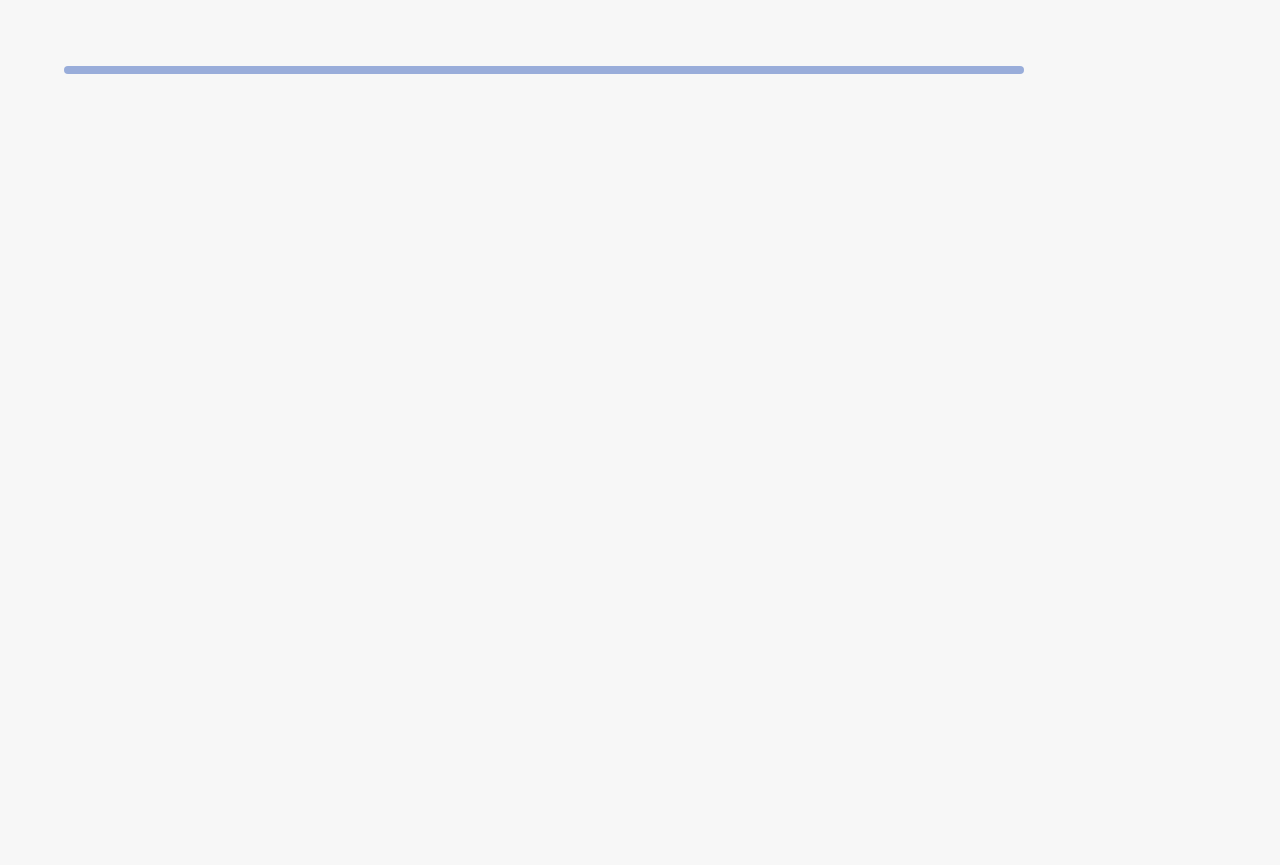
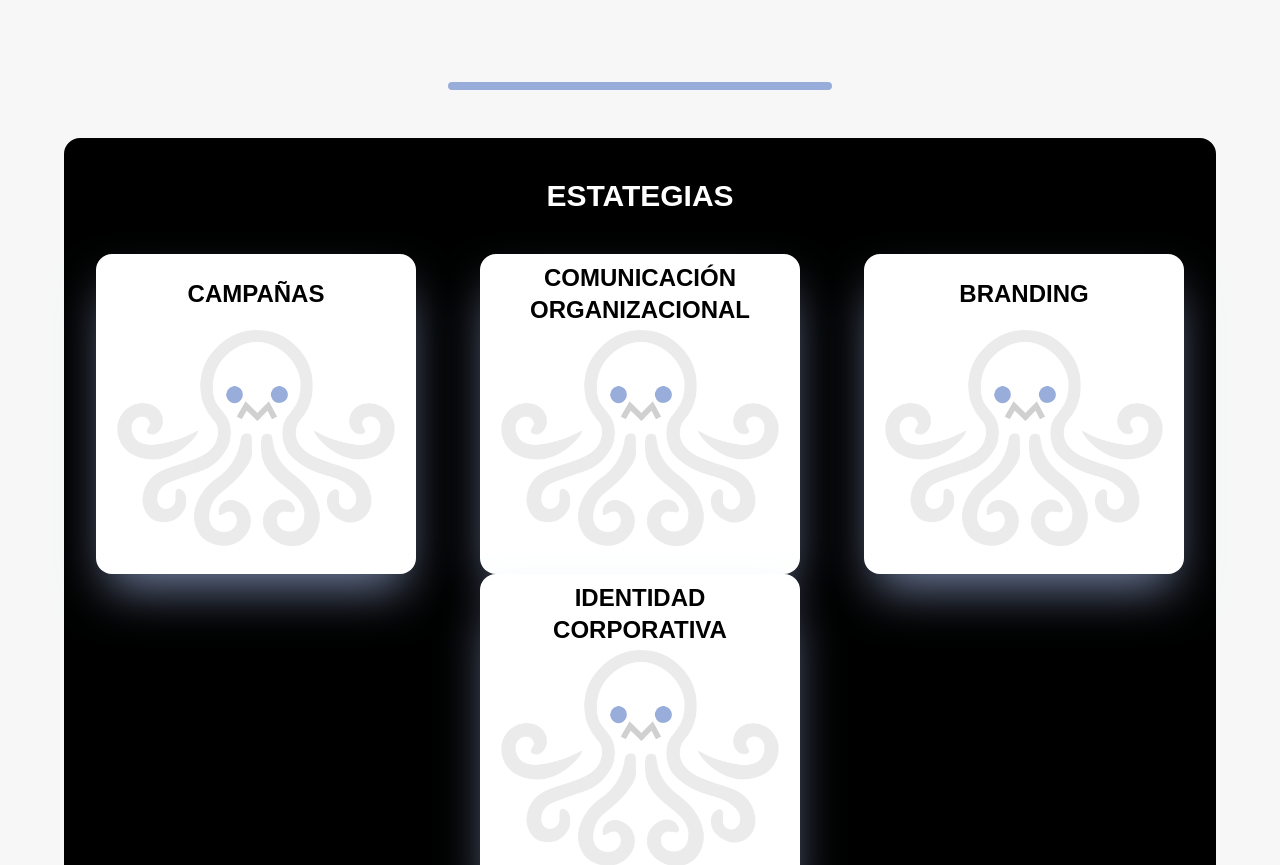
Before and after one commit to RobertoMira/Pulponegro, a React (Vite) app: page / in a window 1280 px wide. Shown: the part 740-1605 px from the top of the page. Before the commit the page ends 846 px from the top, so only its background shows below. Built offline with nearby package versions, Linux system fonts and the light colour scheme.

Commit message:
Feature(PaginaInicio):Hero terminado y estrategias added

```diff
--- a/src/components/Header/Submenu/Submenu.tsx
+++ b/src/components/Header/Submenu/Submenu.tsx
@@ -37,7 +37,7 @@ export const SubMenu = ({ title, to, children }: SubMenuProps) => {
                     {title}
                 </Link>
                 {(isOpen && children) && (
-                    <motion.ul className="w-fit absolute top-[110%] py-2 px-2 shadow-lg rounded-lg border-2 bg-gray-900"
+                    <motion.ul className="w-fit absolute top-full py-3 px-2 shadow-lg rounded-lg border-2 bg-gray-900"
                         initial={{ opacity: 0, y: -10 }}
                         animate={{ opacity: 1, y: 0 }}
                         exit={{ opacity: 0, y: -10 }}
--- a/src/components/ui/separadores/BarraSeparadora.tsx
+++ b/src/components/ui/separadores/BarraSeparadora.tsx
@@ -1,13 +1,14 @@
 
 
 interface BarraSeparadorProps {
-    colorBarra: string;
+    colorBarra?: string;
+    wAncho?: string;
 }
 
 
 
-export const BarraSeparadora = ({ colorBarra = 'bg-lila' }: BarraSeparadorProps) => {
+export const BarraSeparadora = ({ colorBarra = 'bg-lila', wAncho = 'w-2/3' }: BarraSeparadorProps) => {
   return (
-    <div className={`w-5/6 h-2 rounded-2xl ${colorBarra}`} />
+    <div className={`${wAncho} h-2 rounded-2xl ${colorBarra}`} />
   )
 }
--- a/src/pages/mains/Home/HomePageMain.tsx
+++ b/src/pages/mains/Home/HomePageMain.tsx
@@ -1,4 +1,5 @@
 import { BarraSeparadora } from "../../../components/ui/separadores/BarraSeparadora";
+import { Estrategias } from "./components/estrategias/Estrategias";
 import Hero from "./components/Hero";
 
 
@@ -8,9 +9,11 @@ import Hero from "./components/Hero";
 export default function HomePageMain() {
   return (
     <>
-      <section id="inicio" className="w-full flex flex-col overflow-hidden px-5 md:px-[5%] py-8 mx-auto gap-8">
+      <section id="inicio" className="w-full flex flex-col items-center overflow-hidden px-5 md:px-[5%] py-8 mx-auto gap-5 md:gap-12">
         <Hero/>
-        <BarraSeparadora  />
+        <BarraSeparadora wAncho="w-1/3" />
+        <Estrategias />
+
       </section>
     </>
   )
--- /dev/null
+++ b/src/pages/mains/Home/components/estrategias/CardEstrategias.tsx
@@ -0,0 +1,22 @@
+import type { ReactNode } from "react";
+
+
+interface CardEstrategiasProps {
+    titulo?: string;
+    children: ReactNode;
+}
+
+
+export const CardEstrategias = ({ titulo, children }: CardEstrategiasProps) => {
+  return (
+    <div className="grid grid-rows-6 justify-center items-center bg-white rounded-2xl w-80 h-80
+        shadow-lila shadow-2xl/75 py-4 px-2
+    ">
+        <p className="row-span-1 text-2xl font-extrabold text-center">{titulo}</p>
+        <div className="row-span-5">
+            {children}
+        </div>
+
+    </div>
+  )
+}
--- /dev/null
+++ b/src/pages/mains/Home/components/estrategias/Estrategias.tsx
@@ -0,0 +1,30 @@
+import { CardEstrategias } from "./CardEstrategias"
+
+import EjemploPulpo from '../../../../../assets/images//pulpoGrande.png';
+
+
+
+const estrategias = [
+    {id: 1, titulo: 'CAMPAÑAS', children: EjemploPulpo },
+    {id: 2, titulo: 'COMUNICACIÓN ORGANIZACIONAL', children: EjemploPulpo },
+    {id: 3, titulo: 'BRANDING', children: EjemploPulpo },
+    {id: 4, titulo: 'IDENTIDAD CORPORATIVA', children: EjemploPulpo },
+]
+
+
+
+export const Estrategias = () => {
+  return (
+    <section className="flex flex-col w-full bg-black
+        rounded-2xl
+    ">
+        <h2 className="font-extrabold text-white text-center text-3xl pt-10">ESTATEGIAS</h2>
+        <div className="flex flex-wrap items-center justify-around gap-5 md:gap-0 py-10">
+            {estrategias.map((estrategia) => (
+                <CardEstrategias key={estrategia.id} titulo={estrategia.titulo}><img src={estrategia.children} alt={estrategia.titulo} /></CardEstrategias>
+            ))}
+        </div>
+
+    </section>
+  )
+}
```
